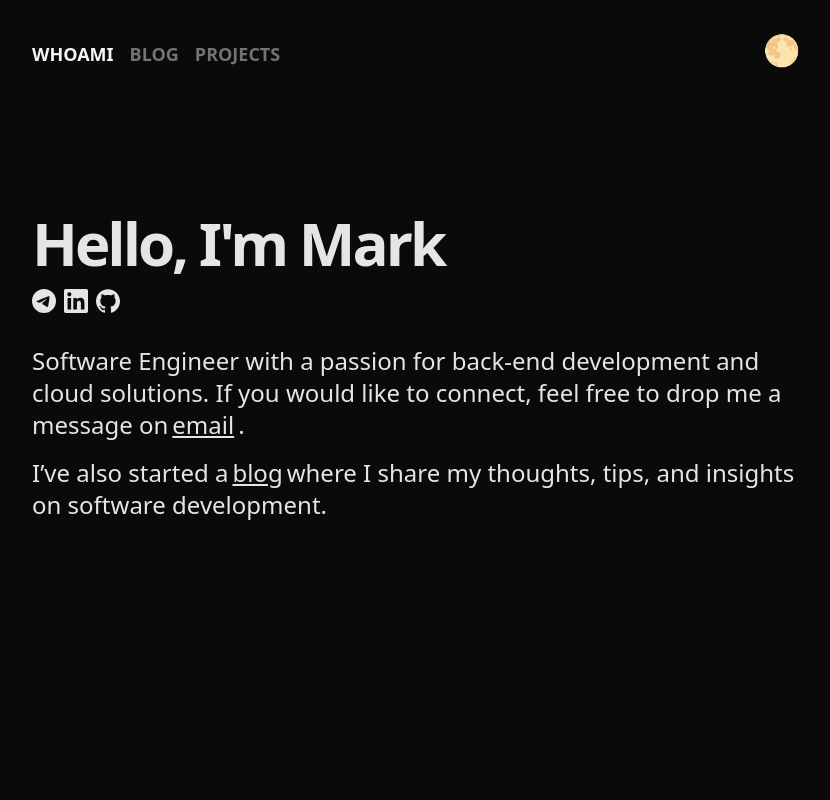
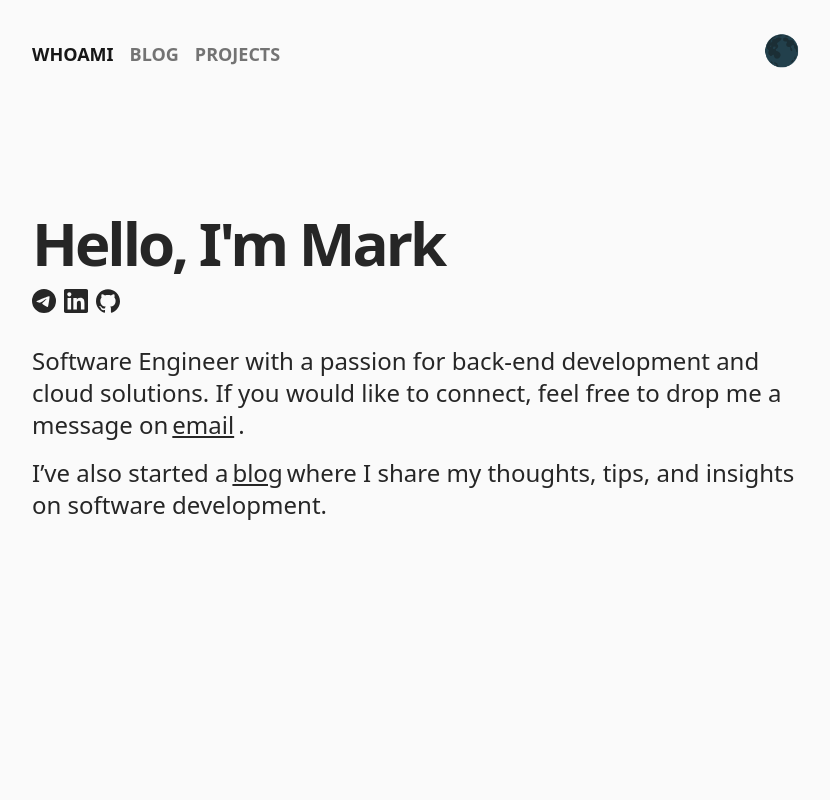
Before and after one commit to MarkSeliverstov/blog, a Next.js app: page / in a window 1280 px wide. Shown: the top 800 px of the page, without its empty margins (224-1054 px from the left). Built offline with nearby package versions, Linux system fonts and the light colour scheme.

Commit message:
fix: theme swithcer

```diff
--- a/app/components/themeSwither.tsx
+++ b/app/components/themeSwither.tsx
@@ -8,7 +8,6 @@ export function ThemeSwitcher() {
 
   useEffect(() => {
     setMounted(true);
-    setTheme("dark");
   }, [setTheme]);
 
   return (
```
